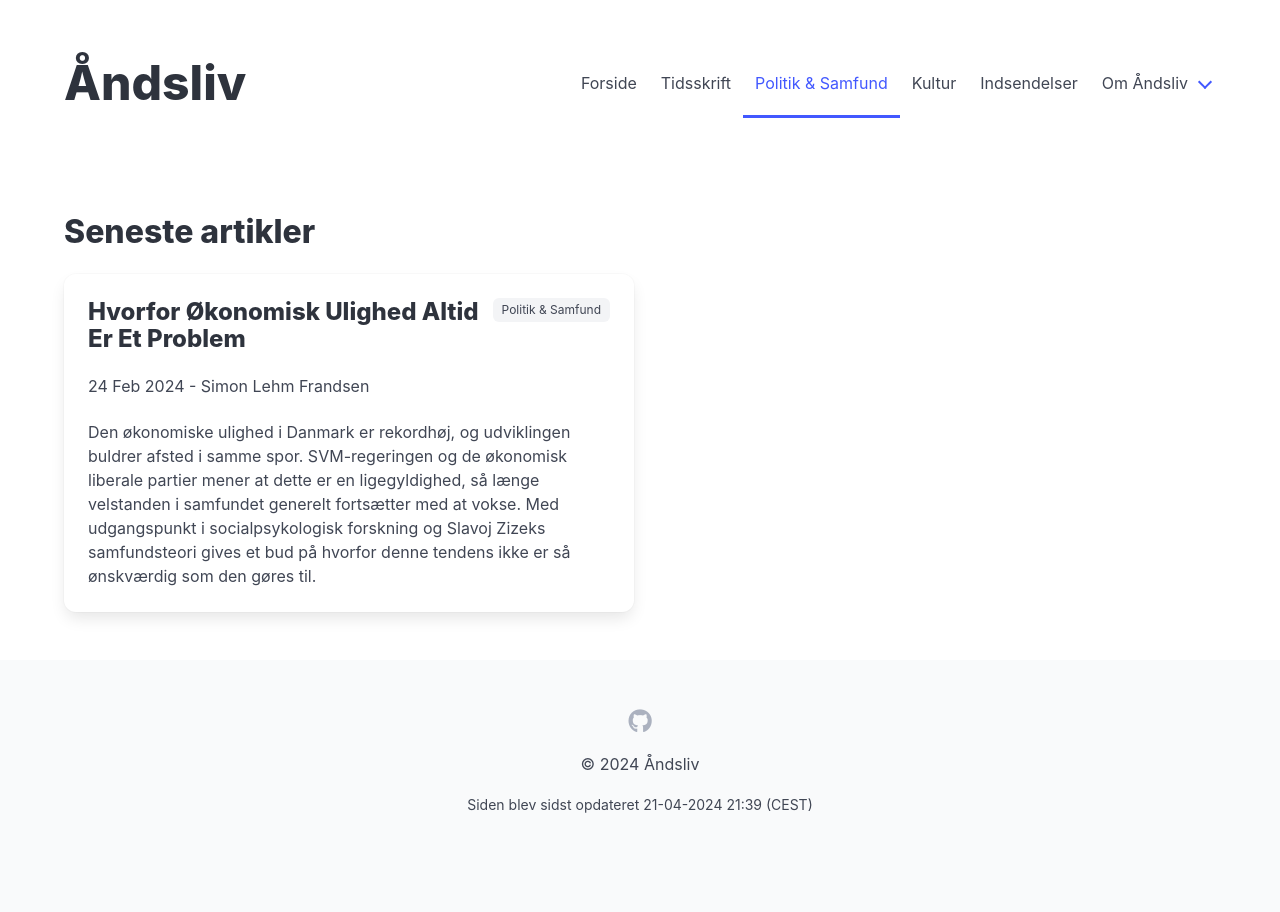
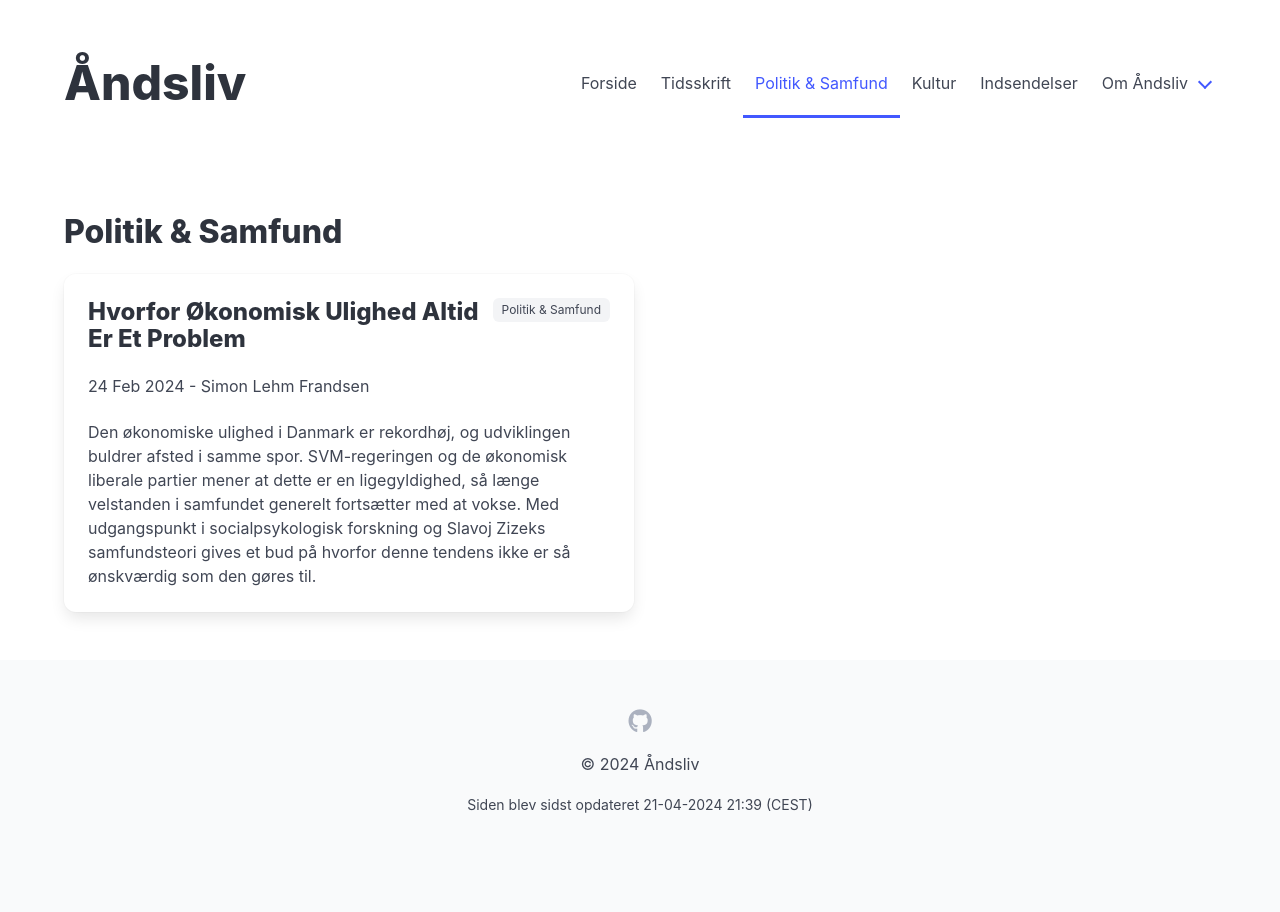
Before and after one commit to Aandsliv/aandsliv, a Jekyll site: the page built from src/politik-og-samfund.html, in a window 1280 px wide. Built offline with Jekyll 4.4.1, drawn with Linux system fonts in a browser that asks for light colours.

Commit message:
feat: update headers on subsections

```diff
--- a/src/kultur.html
+++ b/src/kultur.html
@@ -2,7 +2,7 @@
 layout: default
 title: Kultur
 ---
-<h1 class="title">Seneste artikler</h1>
+<h1 class="title">{{ page.title }}</h1>
 <div class="block">
     <div class="fixed-grid has-1-cols-mobile">
         <div class="grid">
--- a/src/politik-og-samfund.html
+++ b/src/politik-og-samfund.html
@@ -2,7 +2,7 @@
 layout: default
 title: Politik & Samfund
 ---
-<h1 class="title">Seneste artikler</h1>
+<h1 class="title">{{ page.title }}</h1>
 <div class="block">
     <div class="fixed-grid has-1-cols-mobile">
         <div class="grid">
--- a/src/tidsskrift.html
+++ b/src/tidsskrift.html
@@ -2,7 +2,7 @@
 layout: default
 title: Tidsskrift
 ---
-<h1 class="title">Seneste artikler</h1>
+<h1 class="title">{{ page.title }}</h1>
 <div class="block">
     <div class="fixed-grid has-1-cols-mobile">
         <div class="grid">
```
